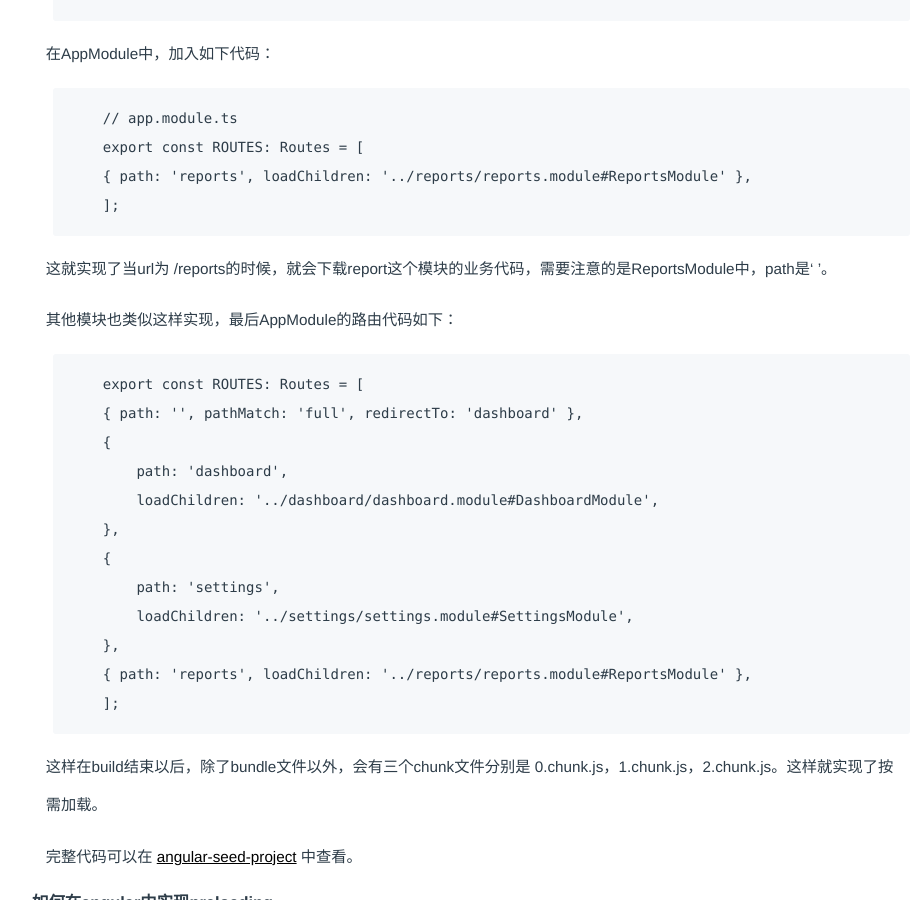
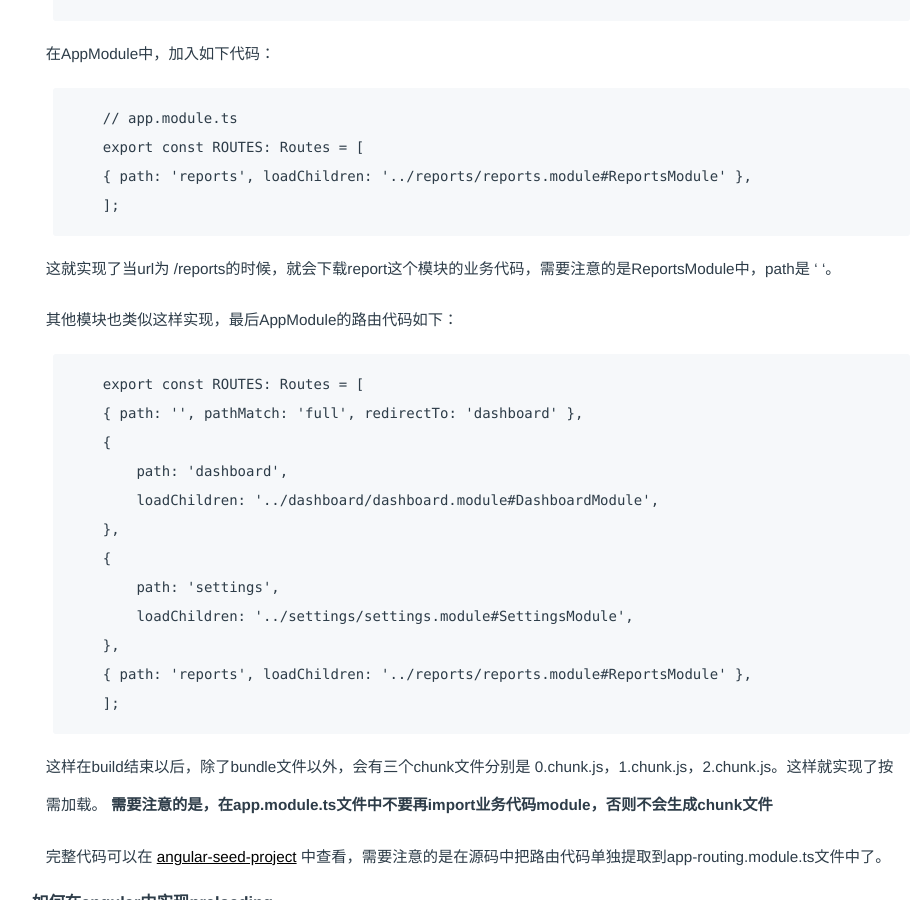
Before and after one commit to LiMeii/LiMeii.github.io, a Jekyll site: the page built from _posts/2018-09-30-angular-lazy-loading.md, in a window 1280 px wide and 900 px high, scrolled down 2619 px. Shown: the whole window, without its empty margins (177-1101 px from the left). Built offline with Jekyll 4.4.1, drawn with Linux system fonts in a browser that asks for light colours.

Commit message:
update lazy loading post

````diff
--- a/_posts/2018-09-30-angular-lazy-loading.md
+++ b/_posts/2018-09-30-angular-lazy-loading.md
@@ -101,7 +101,7 @@ preloading这种方式在用户切换模块也就是访问新页面之前就把
     ];
 ```
 
-这就实现了当url为 /reports的时候，就会下载report这个模块的业务代码，需要注意的是ReportsModule中，path是‘      ’。
+这就实现了当url为 /reports的时候，就会下载report这个模块的业务代码，需要注意的是ReportsModule中，path是 ' '。
 
 
 其他模块也类似这样实现，最后AppModule的路由代码如下：
@@ -121,9 +121,10 @@ preloading这种方式在用户切换模块也就是访问新页面之前就把
 ```
 
 这样在build结束以后，除了bundle文件以外，会有三个chunk文件分别是 0.chunk.js，1.chunk.js，2.chunk.js。这样就实现了按需加载。
+**需要注意的是，在app.module.ts文件中不要再import业务代码module，否则不会生成chunk文件**
 
 
-完整代码可以在 [angular-seed-project](https://github.com/LiMeii/angular-seed-project) 中查看。
+完整代码可以在 [angular-seed-project](https://github.com/LiMeii/angular-seed-project) 中查看，需要注意的是在源码中把路由代码单独提取到app-routing.module.ts文件中了。
 
 ### 如何在angular中实现preloading
 在angular中，[PreloadAllModules](https://angular.io/api/router/PreloadAllModules)这个功能可以用来实现预加载所有的文件，一旦访问网页就会下载所有的文件。
````
